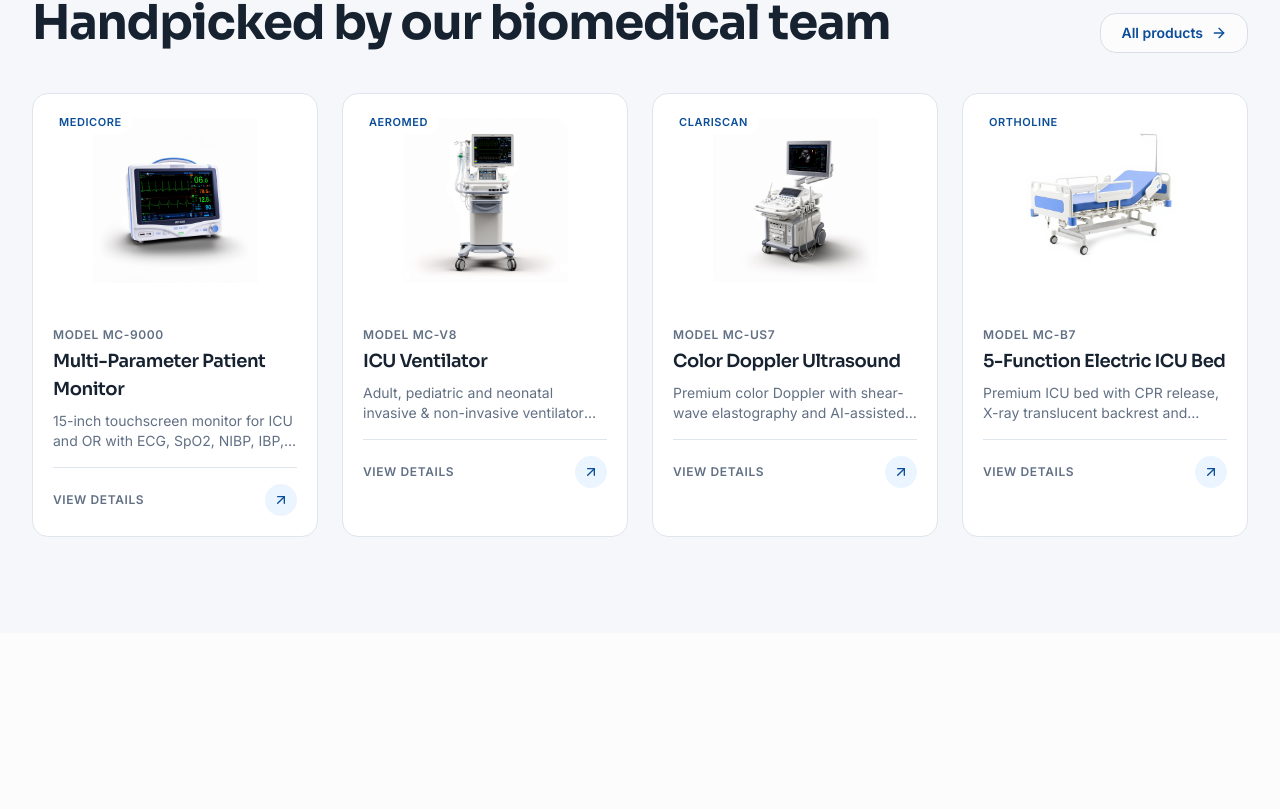
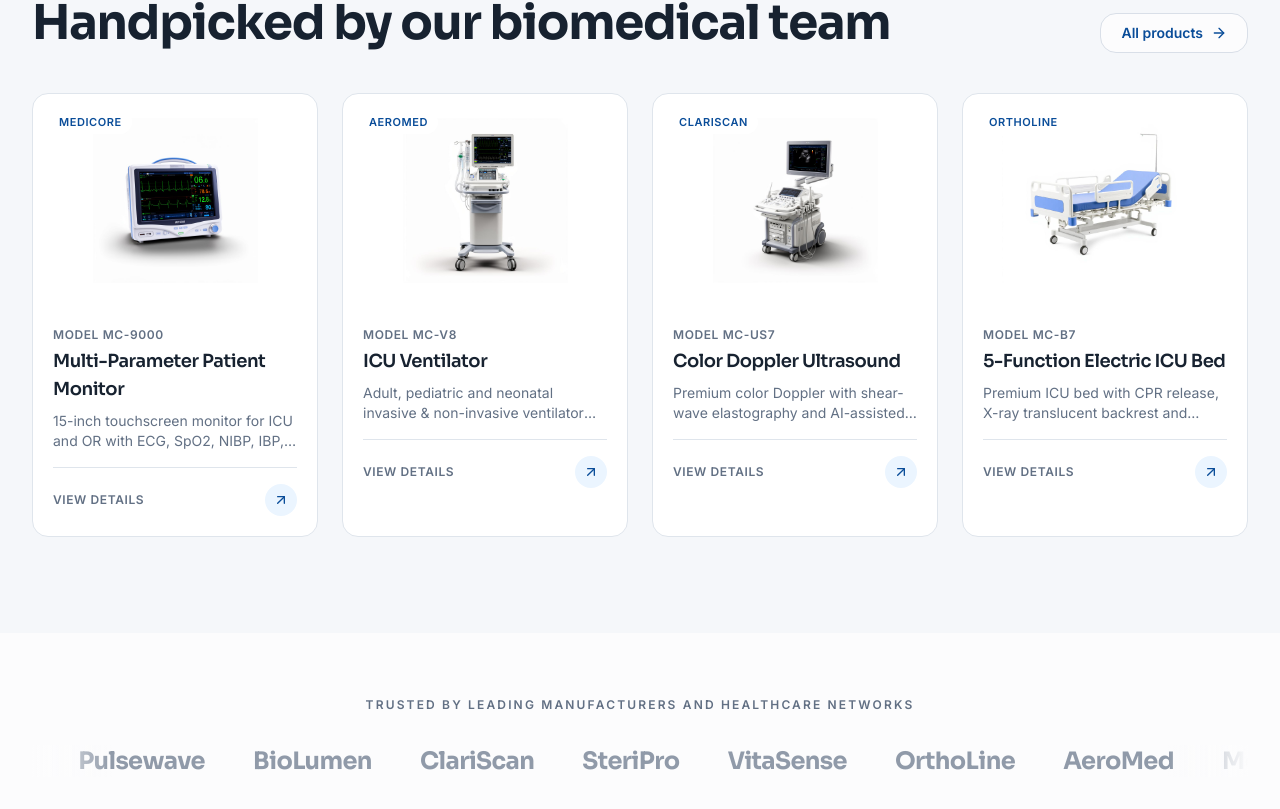
Before and after one commit to Fahim550/DreamVision, a Next.js app: page / in a window 1280 px wide. Shown: the part 1593-2402 px from the top of the page. Before the commit the page ends 2226 px from the top, so only its background shows below. Built offline with nearby package versions, Linux system fonts and the light colour scheme.

Commit message:
trusted brand section add

```diff
--- a/app/globals.css
+++ b/app/globals.css
@@ -38,10 +38,6 @@
   --radius-lg: 1rem;
   --radius-xl: 1.25rem;
 
-  /* --animate-fade-up: fade-up 0.6s ease-out both;
-  --animate-fade-in: fade-in 0.8s ease-out both;
-  --animate-fade-up-delay: fade-up 0.6s ease-out 0.2s both; */
-
   --animate-fade-up: fade-up 0.6s ease-out both;
   --animate-fade-in: fade-in 0.8s ease-out both;
   --animate-fade-up-delay: fade-up 0.6s ease-out 0.2s both;
@@ -62,6 +58,31 @@
     rgba(0, 94, 184, 0.2) 100%
   );
 }
+
+@theme inline {
+  /* ...your existing theme... */
+  --animate-marquee: marquee 30s linear infinite;
+  --animate-marquee-reverse: marquee-reverse 30s linear infinite;
+}
+
+@keyframes marquee {
+  from {
+    transform: translateX(0);
+  }
+  to {
+    transform: translateX(-50%);
+  }
+}
+
+@keyframes marquee-reverse {
+  from {
+    transform: translateX(-50%);
+  }
+  to {
+    transform: translateX(0);
+  }
+}
+
 @custom-variant dark (&:is(.dark *));
 
 @layer base {
--- a/app/page.tsx
+++ b/app/page.tsx
@@ -1,6 +1,7 @@
 import Category from "@/components/home/Category";
 import FeatureProduct from "@/components/home/FeatureProduct";
 import HeroSection from "@/components/home/HeroSection";
+import TrustedBrand from "@/components/home/TrustedBrand";
 
 export default function Home() {
   return (
@@ -9,6 +10,7 @@ export default function Home() {
       <HeroSection />
       <Category />
       <FeatureProduct />
+      <TrustedBrand />
     </div>
   );
 }
--- /dev/null
+++ b/components/home/TrustedBrand.tsx
@@ -0,0 +1,27 @@
+import { brands } from "@/config/site";
+
+export default function TrustedBrand() {
+  return (
+    <div>
+      <section className="container-tight py-16">
+        <p className="text-center text-xs font-semibold uppercase tracking-[0.18em] text-muted-foreground">
+          Trusted by leading manufacturers and healthcare networks
+        </p>
+        <div className="relative mt-8 overflow-hidden">
+          <div className="flex gap-12 animate-marquee">
+            {[...brands, ...brands].map((b, i) => (
+              <span
+                key={i}
+                className="font-display whitespace-nowrap text-2xl font-bold tracking-tight text-muted-foreground/70"
+              >
+                {b}
+              </span>
+            ))}
+          </div>
+          <div className="pointer-events-none absolute inset-y-0 left-0 w-20 bg-gradient-to-r from-background to-transparent" />
+          <div className="pointer-events-none absolute inset-y-0 right-0 w-20 bg-gradient-to-l from-background to-transparent" />
+        </div>
+      </section>
+    </div>
+  );
+}
```
